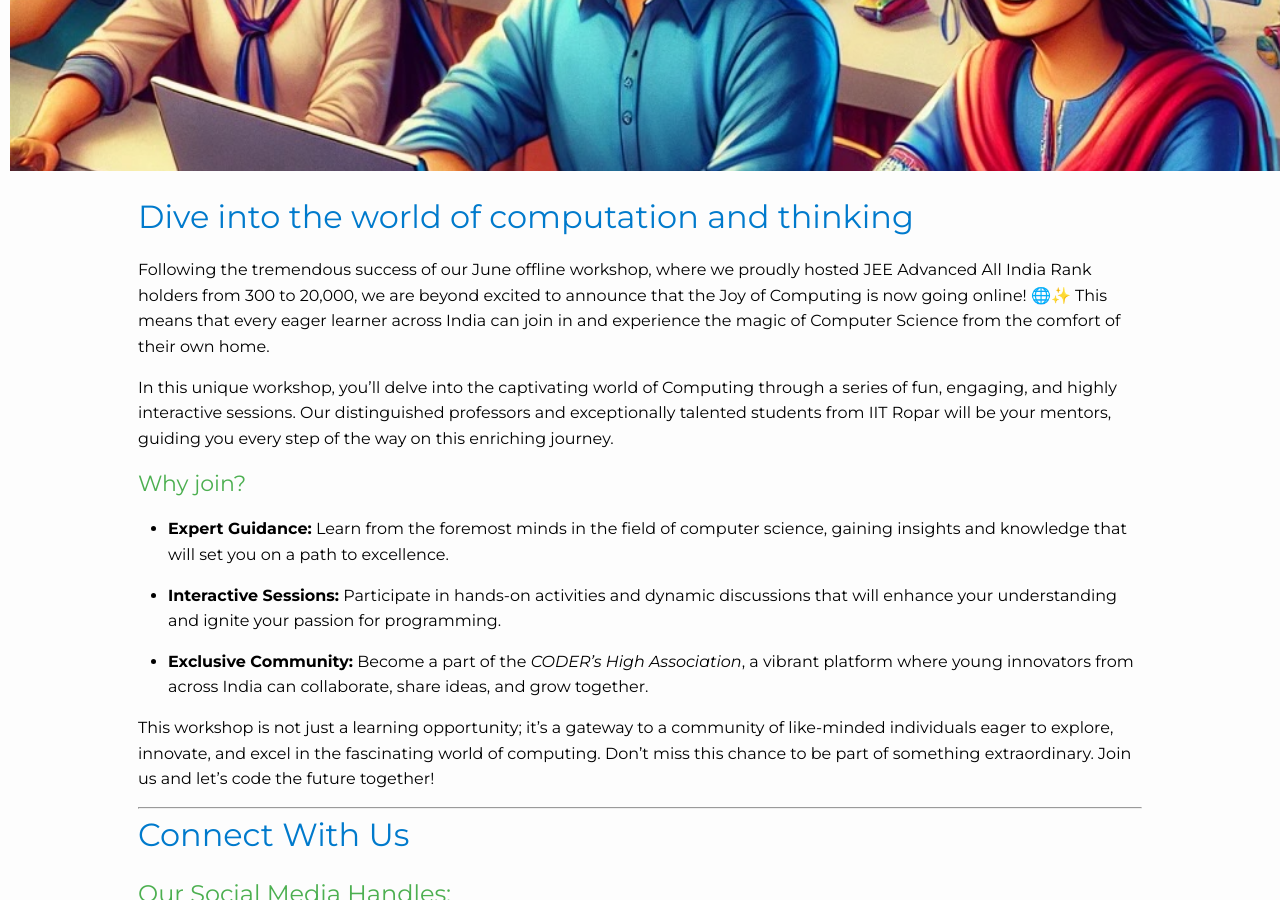
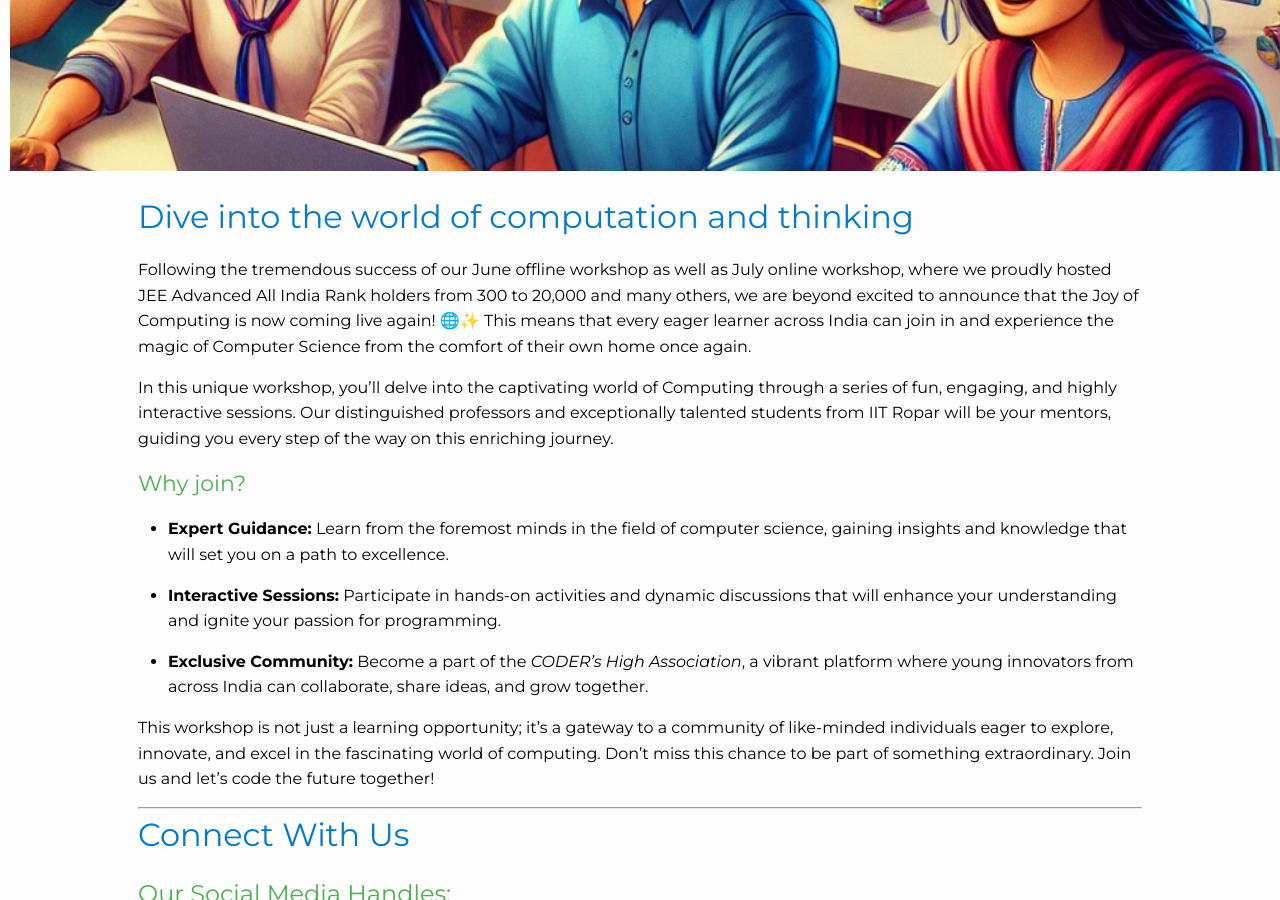
Before and after one commit to sudarshansudarshan/joc, a Jekyll site: the page built from index.markdown, in a window 1280 px wide and 900 px high, scrolled down 841 px. Built offline with Jekyll 4.4.1, drawn with Linux system fonts in a browser that asks for light colours.

Commit message:
Update index.markdown

```diff
--- a/index.markdown
+++ b/index.markdown
@@ -17,7 +17,7 @@ layout: home
 <!--<span style="color: #4caf50; font-size: 22px;"> Dive into the world of computation and thinking </span>-->
 <!--# Joy of Computing Workshop (Completed)-->
 
-Following the tremendous success of our June offline workshop, where we proudly hosted JEE Advanced All India Rank holders from 300 to 20,000, we are beyond excited to announce that the Joy of Computing is now going online! 🌐✨ This means that every eager learner across India can join in and experience the magic of Computer Science from the comfort of their own home.
+Following the tremendous success of our June offline workshop as well as July online workshop, where we proudly hosted JEE Advanced All India Rank holders from 300 to 20,000 and many others, we are beyond excited to announce that the Joy of Computing is now coming live again! 🌐✨ This means that every eager learner across India can join in and experience the magic of Computer Science from the comfort of their own home once again.
 
 In this unique workshop, you’ll delve into the captivating world of Computing through a series of fun, engaging, and highly interactive sessions. Our distinguished professors and exceptionally talented students from IIT Ropar will be your mentors, guiding you every step of the way on this enriching journey.
 
```
